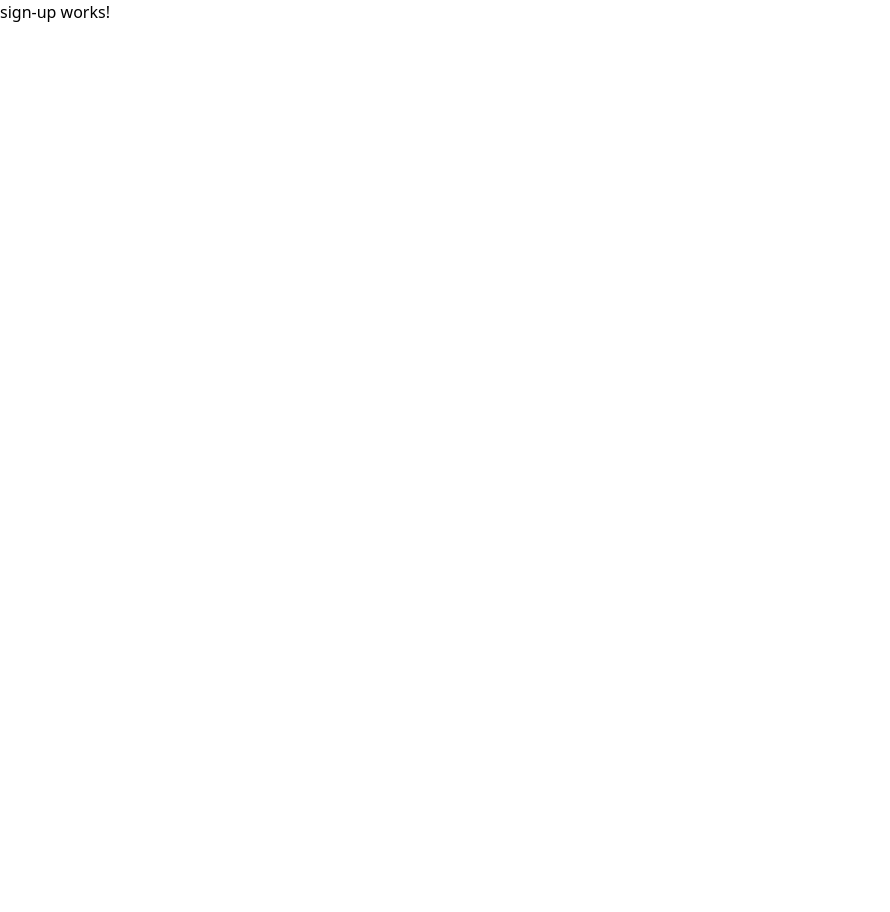
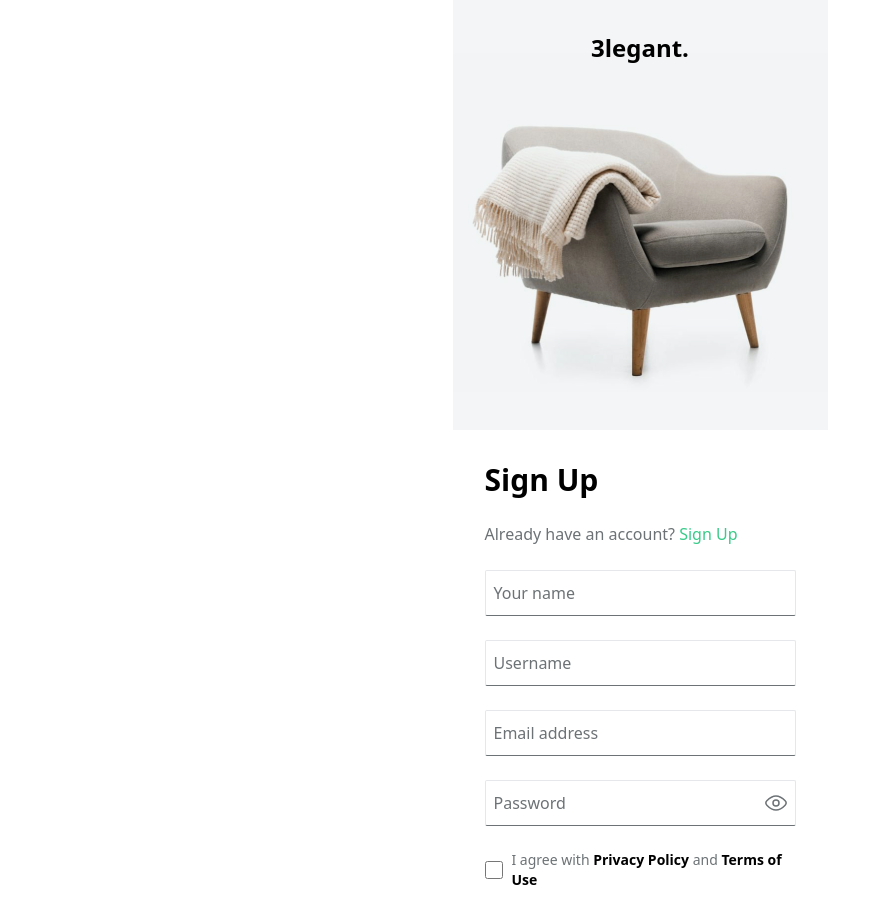
Before and after one commit to Aran-tm/E-Commerce-reto-angular, an Angular app: page /sign-up in a window 1280 px wide. Shown: the top 912 px of the page, without its empty margins (0-890 px from the left). Before the commit the page ends 800 px from the top, so only its background shows below. Built offline with nearby package versions, Linux system fonts and the light colour scheme.

Commit message:
Finishing sign in and sign up mockups

```diff
--- a/src/app/pages/auth/components/sign-in/sign-in.component.html
+++ b/src/app/pages/auth/components/sign-in/sign-in.component.html
@@ -67,6 +67,7 @@
     </div>
 
     <button
+      [routerLink]="['/home']"
       class="bg-color-primary hover:bg-color-neutralOne text-white rounded-lg flex justify-center items-center py-2.5 px-10"
       type="button"
     >
--- a/src/app/pages/auth/components/sign-up/sign-up.component.html
+++ b/src/app/pages/auth/components/sign-up/sign-up.component.html
@@ -1 +1,91 @@
-<p>sign-up works!</p>
+<div
+  class="max-h-[26.875rem] border-solid border-b-color-neutralFour m-auto h-[26.875rem] max-w-[23.438rem] w-full bg-[url('/assets/images/png/login.png')]"
+>
+  <div class="flex pt-8 justify-center">
+    <span class="font-semibold text-color-primary text-2xl">3legant.</span>
+  </div>
+</div>
+
+<div class="w-[19.438rem] max-w-[19.438rem] m-auto py-8 flex flex-col gap-8">
+  <form class="flex flex-col gap-6">
+    <span class="text-3xl font-semibold text-color-primary">Sign Up</span>
+    <span class="text-color-neutralFour text-base"
+      >Already have an account?
+      <a
+        [routerLink]="['/sign-in']"
+        class="text-base cursor-pointer text-color-green"
+        >Sign Up</a
+      ></span
+    >
+    <input
+      placeholder="Your name"
+      class="border rounded-sm py-2.5 indent-2 outline-color-blue border-b-color-neutralFour placeholder-color-neutralFour"
+    />
+    <input
+      placeholder="Username"
+      class="border rounded-sm py-2.5 indent-2 outline-color-blue border-b-color-neutralFour placeholder-color-neutralFour"
+    />
+    <input
+      placeholder="Email address"
+      class="border rounded-sm py-2.5 indent-2 outline-color-blue border-b-color-neutralFour placeholder-color-neutralFour"
+    />
+
+    <div class="relative flex flex-row justify-between items-center">
+      <input
+        placeholder="Password"
+        class="border outline-color-blue w-full rounded-sm py-2.5 indent-2 border-b-color-neutralFour placeholder-color-neutralFour"
+      />
+      <div class="absolute pl-[17.5rem] flex items-center pointer-events-none">
+        <svg
+          class=""
+          width="22"
+          height="16"
+          viewBox="0 0 22 16"
+          fill="none"
+          xmlns="http://www.w3.org/2000/svg"
+        >
+          <path
+            d="M20.1303 5.8531C21.2899 7.07317 21.2899 8.92683 20.1303 10.1469C18.1745 12.2047 14.8155 15 11 15C7.18448 15 3.82549 12.2047 1.86971 10.1469C0.710098 8.92683 0.710098 7.07317 1.86971 5.8531C3.82549 3.79533 7.18448 1 11 1C14.8155 1 18.1745 3.79533 20.1303 5.8531Z"
+            stroke="#6C7275"
+            stroke-width="1.5"
+          />
+          <path
+            d="M14 8C14 9.65685 12.6569 11 11 11C9.34315 11 8 9.65685 8 8C8 6.34315 9.34315 5 11 5C12.6569 5 14 6.34315 14 8Z"
+            stroke="#6C7275"
+            stroke-width="1.5"
+          />
+        </svg>
+      </div>
+    </div>
+
+    <div class="flex justify-between">
+      <div class="flex gap-2 items-center">
+        <input class="h-5 w-5 flex rounded-md" type="checkbox" name="" id="" />
+        <span class="text-color-neutralFour text-sm font-normal"
+          >I agree with
+          <a
+            href="https://policies.google.com/privacy"
+            target="_blank"
+            class="text-color-primary font-bold"
+            >Privacy Policy</a
+          >
+          and
+          <a
+            href="https://policies.google.com/terms"
+            target="_blank"
+            class="text-color-primary font-bold"
+            >Terms of Use</a
+          ></span
+        >
+      </div>
+    </div>
+
+    <button
+      [routerLink]="['/sign-in']"
+      class="bg-color-primary hover:bg-color-neutralOne text-white rounded-lg flex justify-center items-center py-2.5 px-10"
+      type="button"
+    >
+      Sign Up
+    </button>
+  </form>
+</div>
```
Also changed, not shown: src/app/pages/auth/components/sign-up/sign-up.component.ts (+4 -5 lines).
